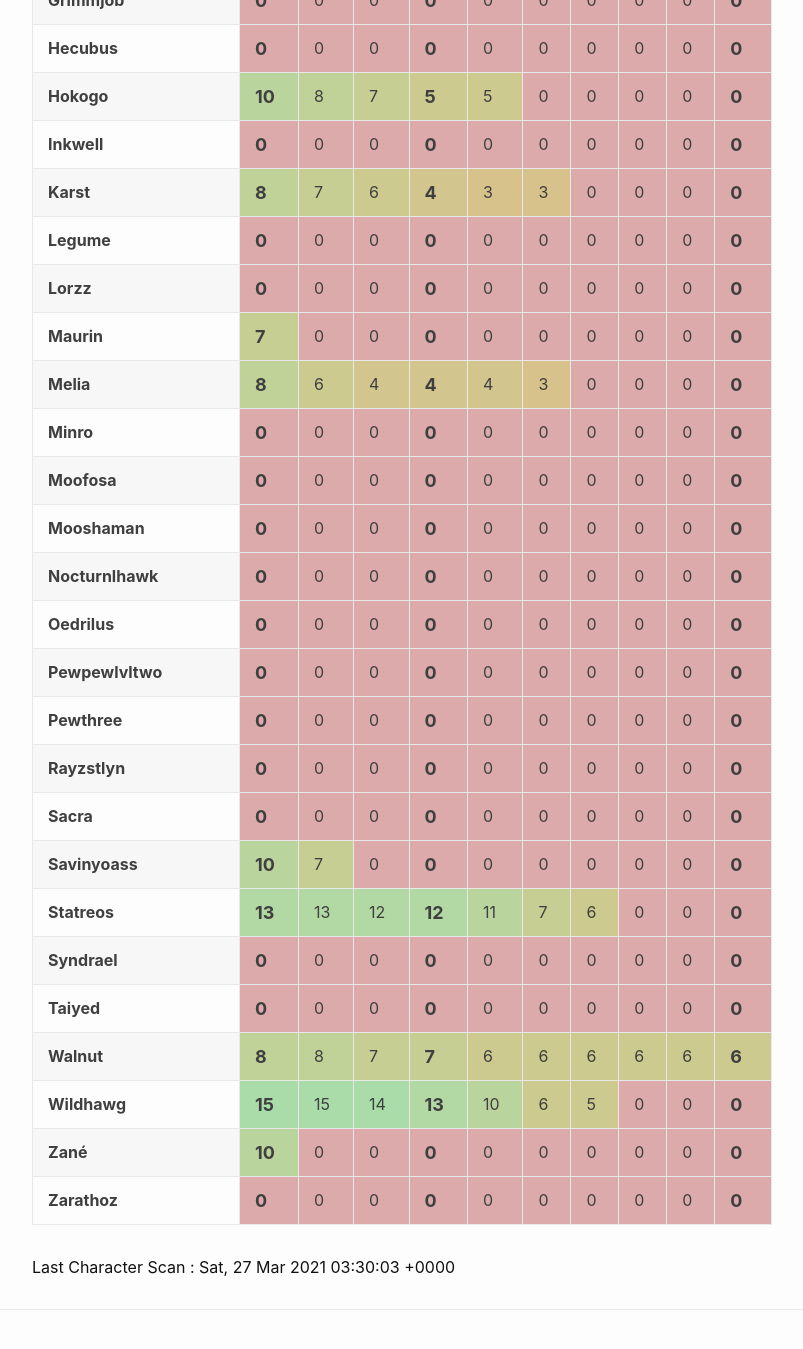
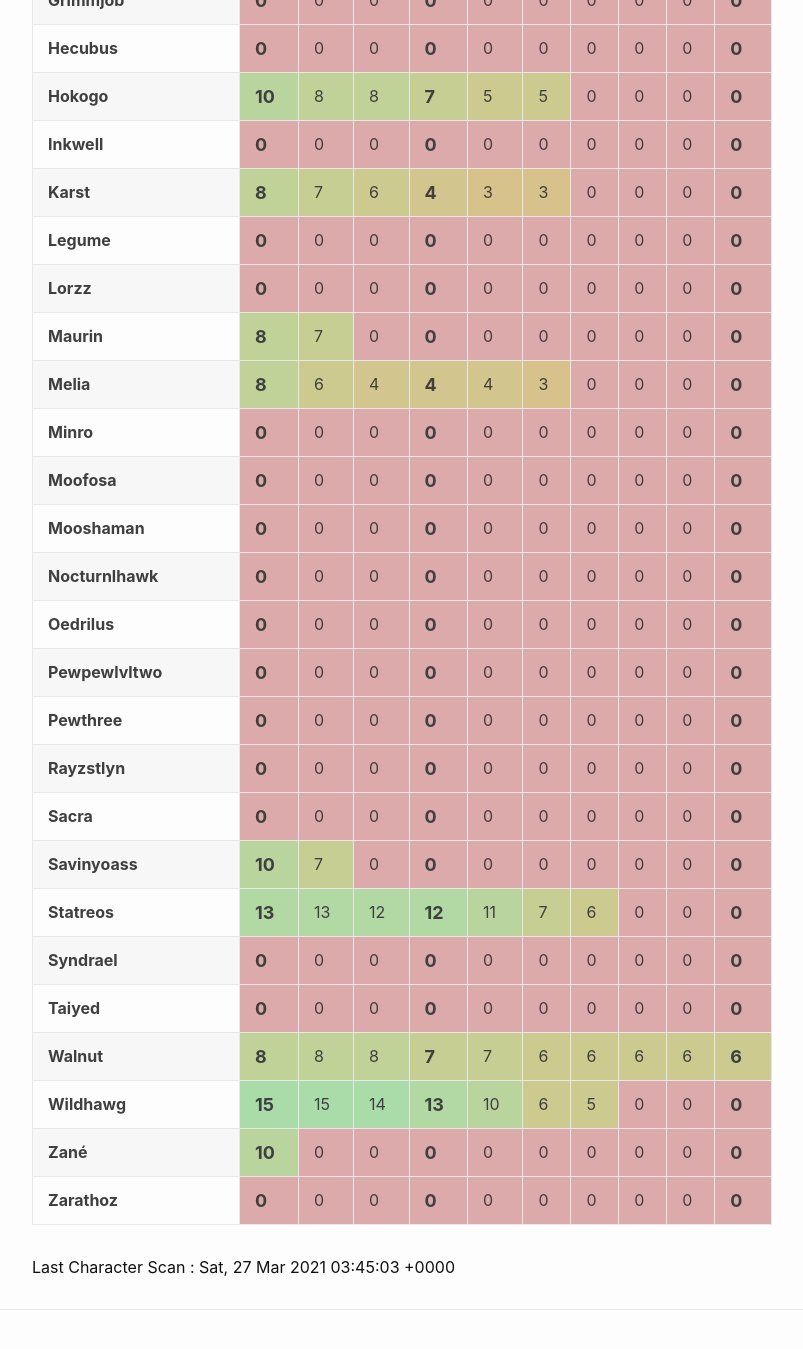
Before and after one commit to eldertribunal/keystonetracker, a Jekyll site: the page built from weekly.md, in a window 1280 px wide and 1400 px high, scrolled down 890 px. Shown: the top 1349 px of the window, without its empty margins (126-929 px from the left). Built offline with Jekyll 4.4.1, drawn with Linux system fonts in a browser that asks for light colours.

Commit message:
auto scan Sat Mar 27 03:45:47 UTC 2021

```diff
--- a/_data/scanned.json
+++ b/_data/scanned.json
@@ -1,3 +1,3 @@
 {
-  "timestamp": 1616815803
+  "timestamp": 1616816703
 }
--- a/_data/weekly.json
+++ b/_data/weekly.json
@@ -64,9 +64,9 @@
     "dungeons": [
       8,
       8,
+      8,
       7,
       7,
-      6,
       6,
       6,
       6,
@@ -452,8 +452,8 @@
   {
     "name": "Maurin",
     "dungeons": [
+      8,
       7,
-      0,
       0,
       0,
       0,
@@ -484,10 +484,10 @@
     "dungeons": [
       10,
       8,
+      8,
       7,
       5,
       5,
-      0,
       0,
       0,
       0,
```
